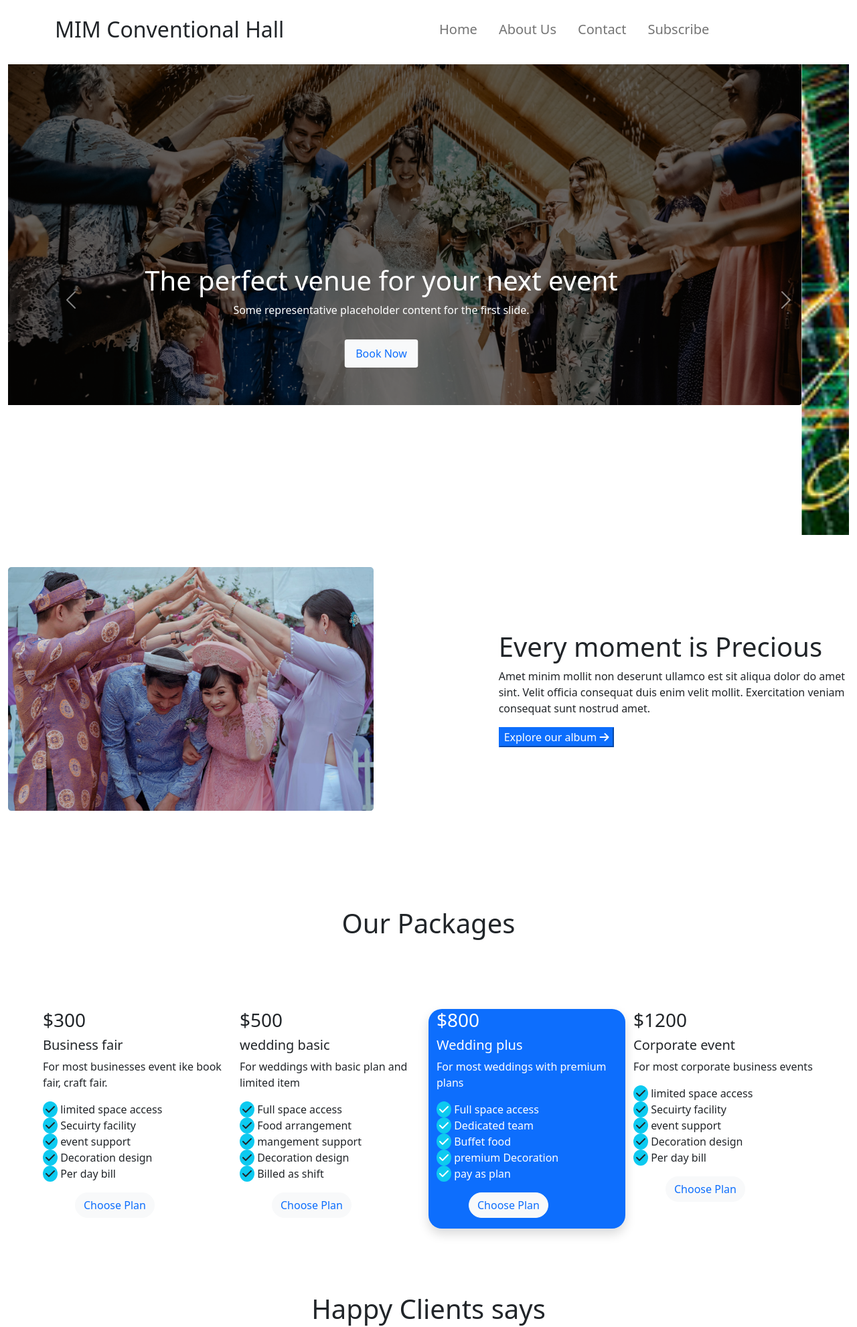
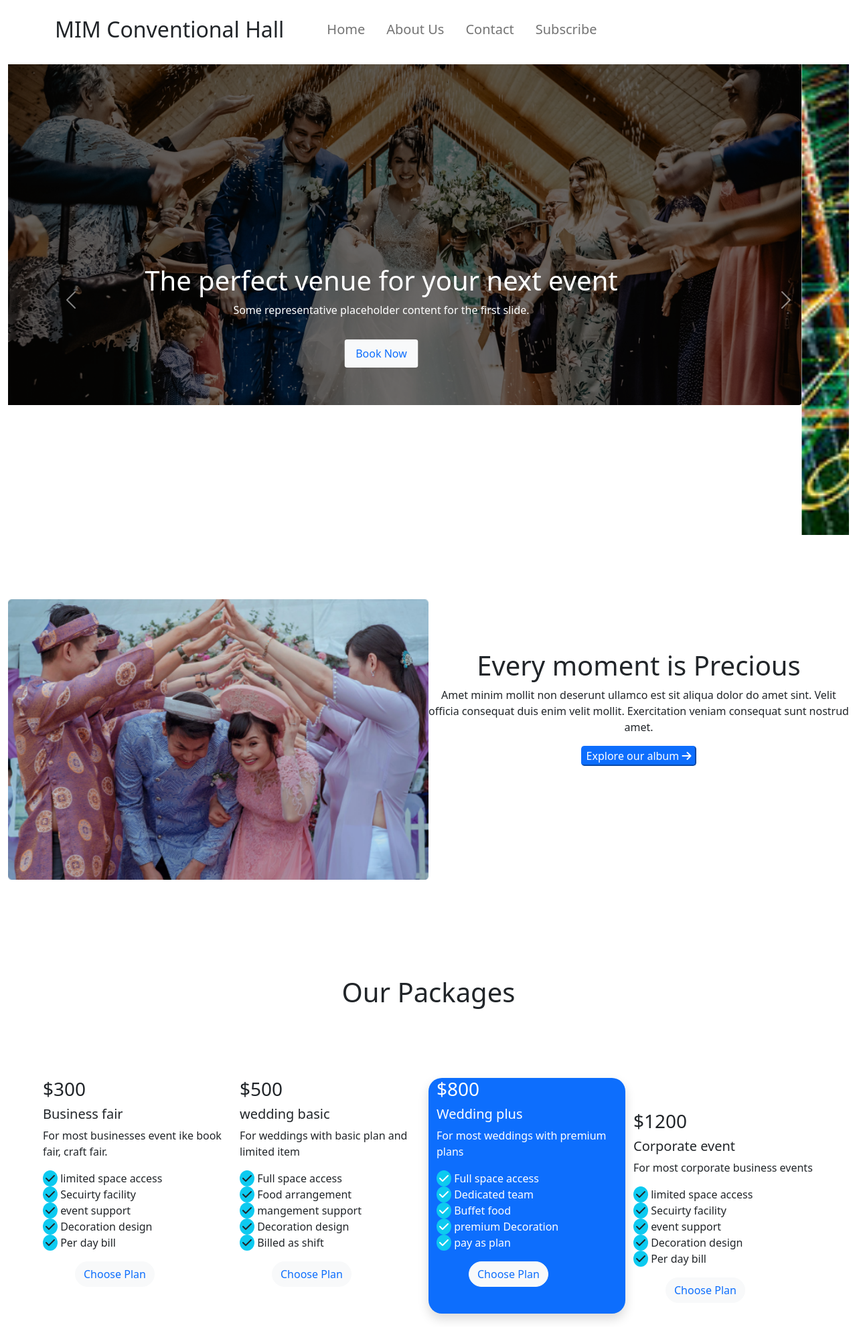
Before and after one commit to Md-Rubel-Ahmed-Rana/convention-center, a plain HTML site: page index.html in a window 1280 px wide. Shown: the top 1982 px of the page at 67% size. Drawn offline with Linux system fonts and the light colour scheme.

Commit message:
Mobile Version has been Completed

```diff
--- a/index.html
+++ b/index.html
@@ -17,13 +17,13 @@
 
     <!-- Header/Navbar/Banner section start here  -->
     <header class="container py-3">
-            <nav class="navbar navbar-expand-lg d-flex mx-auto  navbar-light">
-                <div class="col-lg-6">
+            <nav class="navbar navbar-expand-lg d-flex justify-content-around  navbar-light">
+                <div class="me-5 me-sm-0">
                     <h2>MIM Conventional Hall</h2>
-                    <button class="navbar-toggler" type="button" data-bs-toggle="collapse" data-bs-target="#navbarSupportedContent" aria-controls="navbarSupportedContent" aria-expanded="false" aria-label="Toggle navigation">
+                    <button class=" text-end navbar-toggler" type="button" data-bs-toggle="collapse" data-bs-target="#navbarSupportedContent" aria-controls="navbarSupportedContent" aria-expanded="false" aria-label="Toggle navigation">
                     <span class="navbar-toggler-icon"></span>
                 </div>
-                <div class="col-lg-6 collapse navbar-collapse" id="navbarSupportedContent">
+                <div class="collapse navbar-collapse ms-lg-5" id="navbarSupportedContent">
                     <ul class="navbar-nav me-auto mb-2 mb-lg-0">
                         <li class="nav-item h5 mx-2">
                             <a class="nav-link" href="#">Home</a>
@@ -103,15 +103,15 @@
         </section>
          <!-- Carousel section end here  -->
          <section>
-            <div class="container-fluid d-flex justify-content-between align-items-center py-5">
-                <div class="col-5">
-                    <img src="./images/wedding.png" alt="">
+            <div class="container-fluid d-flex justify-content-between align-items-center py-5 flex-column-reverse flex-lg-row text-center">
+                <div class="col-lg-6 col-sm-12 mt-sm-5">
+                    <img class="img-fluid w-100" src="./images/wedding.png" alt="">
                 </div>
-                <div class="col-5">
+                <div class="col-lg-6 col-sm-12 ">
                     <h1>Every moment is Precious</h1>
                     <p>Amet minim mollit non deserunt ullamco est sit aliqua dolor
                         do amet sint. Velit officia consequat duis enim velit mollit. Exercitation veniam consequat sunt nostrud amet.</p>
-                        <button class="btn-primary">Explore our album <i class="fa-solid fa-arrow-right"></i> </button>
+                        <button class="btn-primary mb-5 rounded-3">Explore our album <i class="fa-solid fa-arrow-right"></i> </button>
                 </div>
             </div>
          </section>
@@ -122,7 +122,7 @@
                     <h1>Our Packages</h1>
                 </div>
                 <div class="row p-5">
-                    <div class="col-3">
+                    <div  id="package" class="col-lg-3 col-sm-12 mb-sm-5">
                         <h3>$300</h3>
                         <h5>Business fair</h5>
                         <p>For most businesses event ike book fair, craft fair.</p>
@@ -142,7 +142,7 @@
                             Choose Plan
                         </button>
                     </div>
-                    <div class="col-3">
+                    <div  id="package" class="col-lg-3 col-sm-12 mb-sm-5">
                         <h3>$500</h3>
                         <h5>wedding basic</h5>
                         <p>For weddings with basic plan and limited item</p>
@@ -163,7 +163,7 @@
                             Choose Plan
                         </button>
                     </div>
-                    <div id="third-item" class="col-3 bg-primary text-white shadow">
+                    <div id="package" class="col-lg-3 col-sm-12 bg-primary text-white shadow third-item">
                         <h3>$800</h3>
                         <h5>Wedding plus</h5>
                         <p>For most weddings with premium plans</p>
@@ -184,7 +184,7 @@
                             Choose Plan
                         </button>
                     </div>
-                    <div class="col-3">
+                    <div  id="package" class="col-lg-3 col-sm-12 pt-sm-5">
                         <h3>$1200</h3>
                         <h5>Corporate event</h5>
                         <p>For most corporate business events</p>
@@ -211,7 +211,7 @@
          <section class="text-center">
             <h1>Happy Clients says</h1>
             <div class="container-fluid mt-5">
-                <div class="d-flex justify-content-lg-around">
+                <div class="d-flex flex-lg-row flex-column justify-content-lg-around">
                     <div class="p-4 m-4 shadow-lg rounded-3">
                         <p>Slate helps you see how many more days you need to work to reach your financial goal for the month and year.</p>
                         <img class="img-fluid" src="./images/person 1.png" alt="">
@@ -236,8 +236,8 @@
 
          <section class="text-center mt-lg-5">
             <h1>Friquenly Asked Questions</h1>
-            <div class="container-fluid d-flex justify-content-around align-items-center">
-                <div class="ask-accordian w-50 m-5">
+            <div class="container-fluid d-flex justify-content-around align-items-center flex-column-reverse flex-lg-row">
+                <div class="ask-accordian w-100 m-5">
                     <div class="accordion" id="accordionExample">
                         <div class="accordion-item">
                           <h2 class="accordion-header" id="headingOne">
@@ -301,18 +301,18 @@
                         </div>
                       </div>
                 </div>
-                <div class="ask-img w-50 m-5">
+                <div class="ask-img w-100 m-5">
                     <img class="img-fluid" src="./images/people.png" alt="">
                 </div>
             </div>
          </section>
     </main>
 
-    <footer class="bg-dark text-light d-flex justify-content-around align-items-lg-center py-5">
+    <footer class="bg-dark text-light d-flex justify-content-around align-items-center flex-lg-row flex-column-reverse py-5">
         <div>
             &copy; 2022. All right reserved
         </div>
-        <div>
+        <div class="pb-5 pb-lg-0">
             <img src="./images/apple-log.png" alt="">
         </div>
     </footer>
--- a/style.css
+++ b/style.css
@@ -7,6 +7,10 @@ li{
     list-style:none;
 }
 
-#third-item{
-    border-radius: 20px;
+.third-item{
+    border-radius: 20px !important;
 }
+
+#package{
+    margin-bottom: 50px;
+}
```
